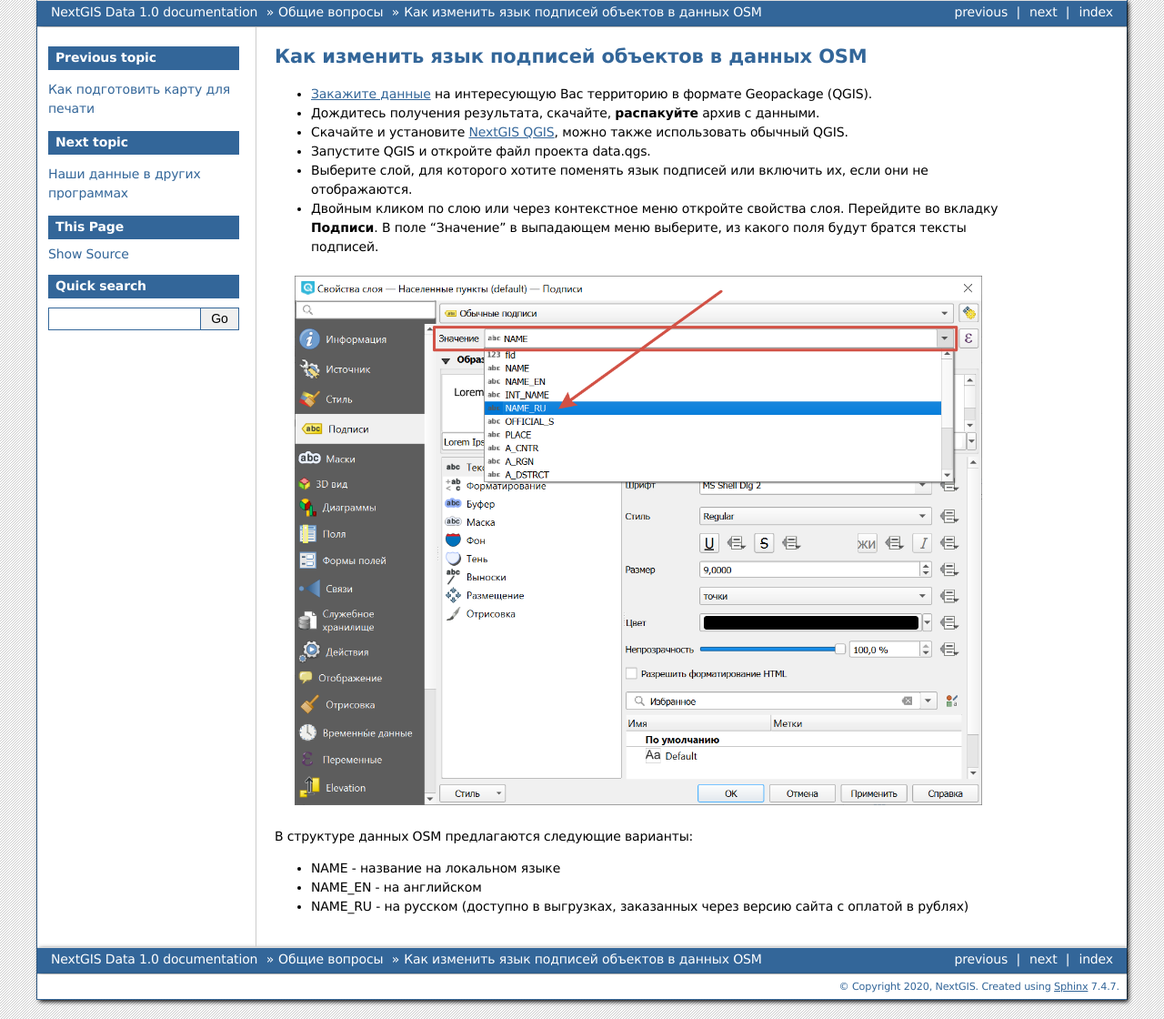
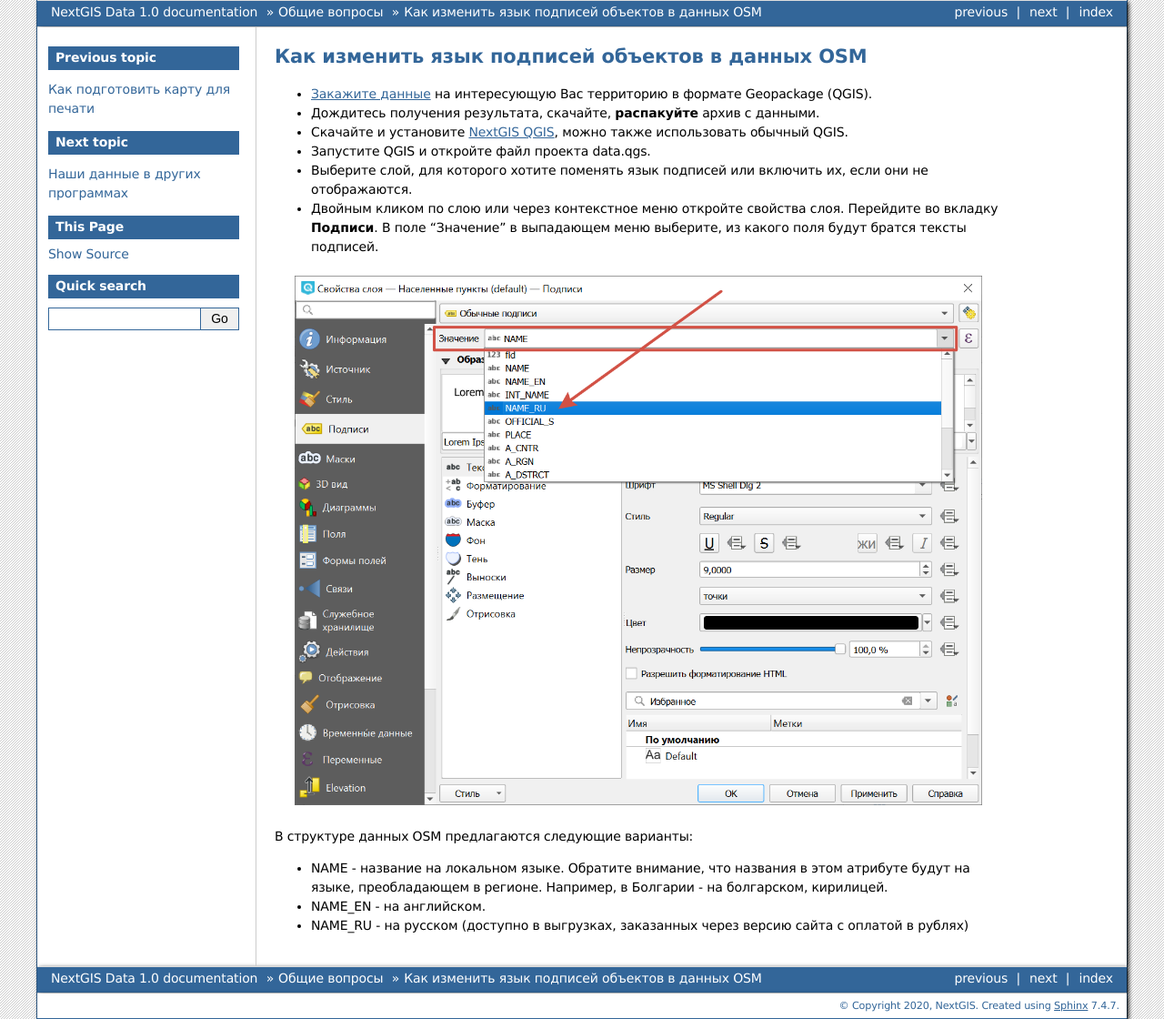
Before and after one commit to nextgis/docs_data, a Sphinx documentation site: the page built from source/label_lang.rst, in a window 1280 px wide. Shown: the whole page at 91% size. Built offline with Sphinx 7.4.7, drawn with Linux system fonts in a browser that asks for light colours; formulas are drawn with MathJax 3; pages that are not in the unit, such as notebooks, are missing from menus.

Commit message:
Update label_lang.rst
Add local language info

```diff
--- a/source/label_lang.rst
+++ b/source/label_lang.rst
@@ -15,6 +15,6 @@
 
 В структуре данных OSM предлагаются следующие варианты:
 
-* NAME - название на локальном языке
-* NAME_EN - на английском
+* NAME - название на локальном языке. Обратите внимание, что названия в этом атрибуте будут на языке, преобладающем в регионе. Например, в Болгарии - на болгарском, кирилицей.
+* NAME_EN - на английском.
 * NAME_RU - на русском (доступно в выгрузках, заказанных через версию сайта с оплатой в рублях)
```
